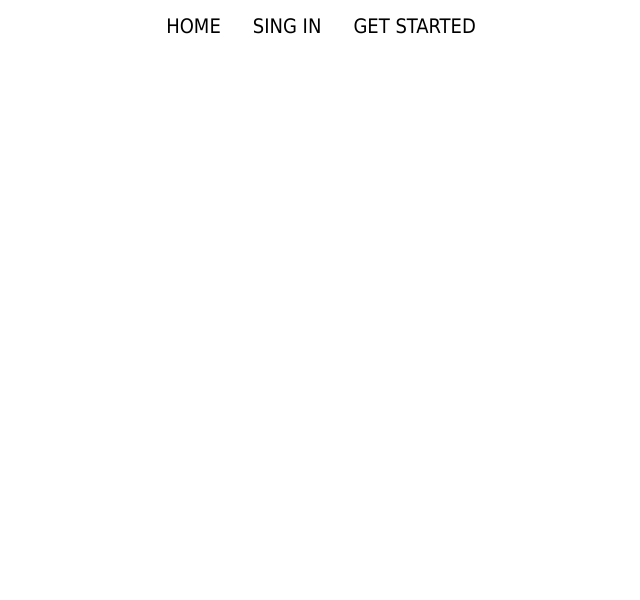
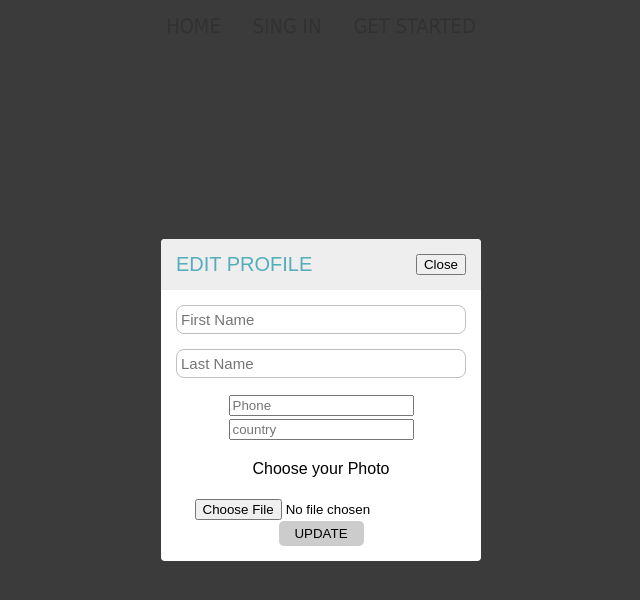
Before and after one commit to JuCaMoBa/E-Learning-App, a React (Create React App) app: page /modaleditprofile in a window 1280 px wide. Shown: the top 600 px of the page, without its empty margins (319-959 px from the left). Built offline with nearby package versions, Linux system fonts and the light colour scheme.

Commit message:
Add modaleditprofile form

```diff
--- a/src/App.js
+++ b/src/App.js
@@ -9,7 +9,7 @@ import Userprofile from "./pages/userprofile";
 import Math48 from "./pages/math48";
 import Math914 from "./pages/math914";
 import Math15 from "./pages/math15";
-import Editprofile from "./pages/editprofile";
+import Modaleditprofile from "./components/modaleditprofile";
 import { PrivateRoute } from "./restrictedroutes/privateroute";
 
 function App() {
@@ -36,6 +36,7 @@ function App() {
         />
         <Route path="/modalsignin" element={<Modalsignin />} />
         <Route path="/modalsignup" element={<Modalsignup />} />
+        <Route path="/modaleditprofile" element={<Modaleditprofile />} />
         <Route
           path="/math48"
           element={
@@ -60,7 +61,6 @@ function App() {
             </PrivateRoute>
           }
         />
-        <Route path="/editprofile" element={<Editprofile />} />
       </Routes>
     </>
   );
--- /dev/null
+++ b/src/components/formeditprofile.js
@@ -0,0 +1,19 @@
+import React from "react";
+
+export default function Editprofile() {
+  return (
+    <div className="edit__profile_form">
+      <form>
+        <input className="firstname" placeholder="First Name" type="text" />
+        <input className="lastname" placeholder="Last Name" type="text" />
+        <input className="phone" placeholder="Phone" type="text" />
+        <input className="country" placeholder="country" type="text" />
+        <p>Choose your Photo</p>
+        <input className="fileimage" name="filename" type="file" />
+        <button className="button" type="submit">
+          UPDATE
+        </button>
+      </form>
+    </div>
+  );
+}
--- /dev/null
+++ b/src/components/modaleditprofile.js
@@ -0,0 +1,26 @@
+import React from "react";
+import { Link } from "react-router-dom";
+import "../styles/modal.scss";
+import Editprofile from "./formeditprofile";
+
+function Modaleditprofile() {
+  return (
+    <div className="modal">
+      <div className="modal__container">
+        <div className="modal__top">
+          <div className="modal__title">EDIT PROFILE</div>
+          <Link className="modal__close" to="/userprofile">
+            <button type="button">
+              <span>Close</span>
+            </button>
+          </Link>
+        </div>
+        <div className="modal__content">
+          <Editprofile />
+        </div>
+      </div>
+    </div>
+  );
+}
+
+export default Modaleditprofile;
--- a/src/pages/userprofile.js
+++ b/src/pages/userprofile.js
@@ -6,7 +6,7 @@ import iconImage from "../img/circleImage.png";
 export default function Userprofile() {
   const navigate = useNavigate();
   function handleClick() {
-    navigate("/editprofile");
+    navigate("/modaleditprofile");
   }
 
   return (
```
